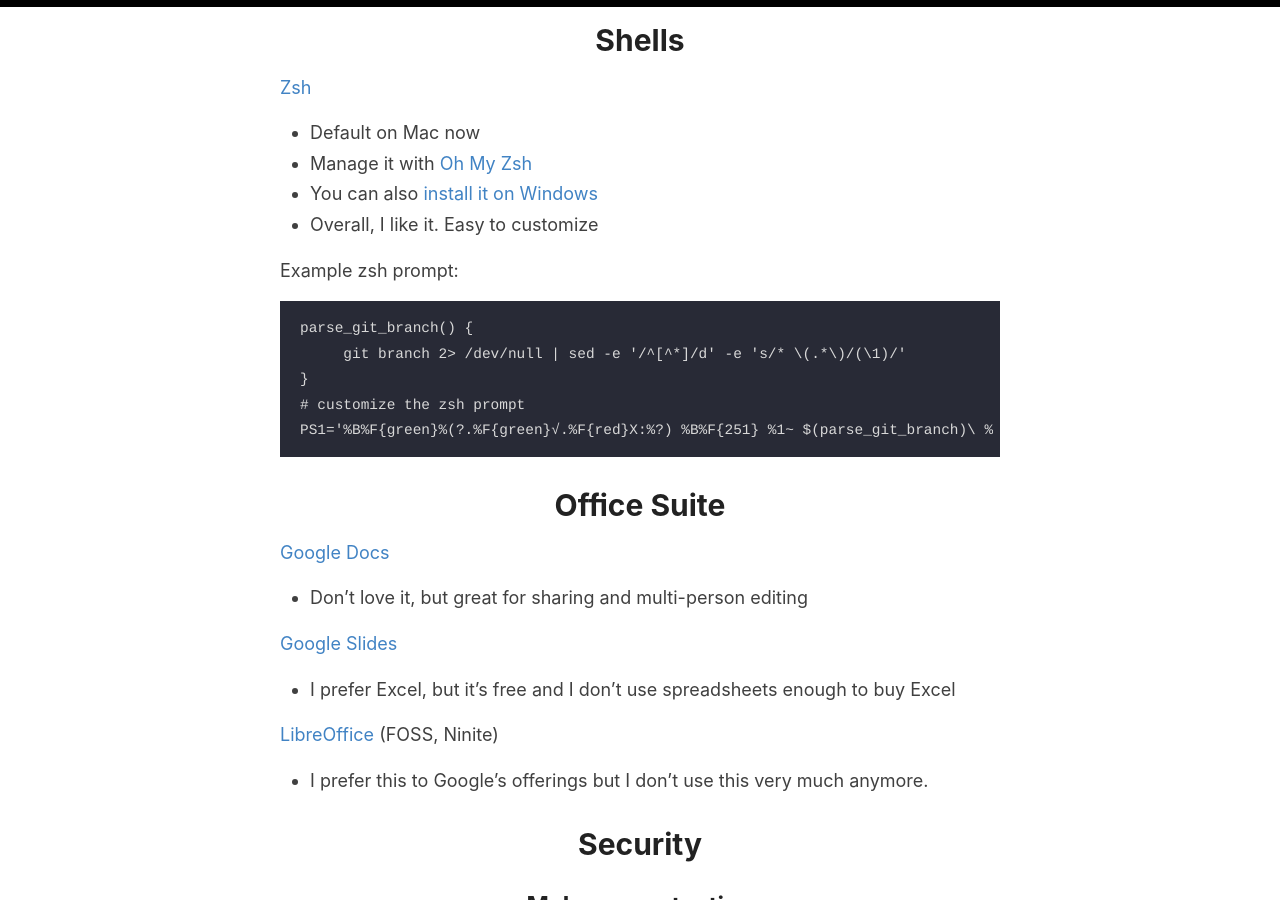
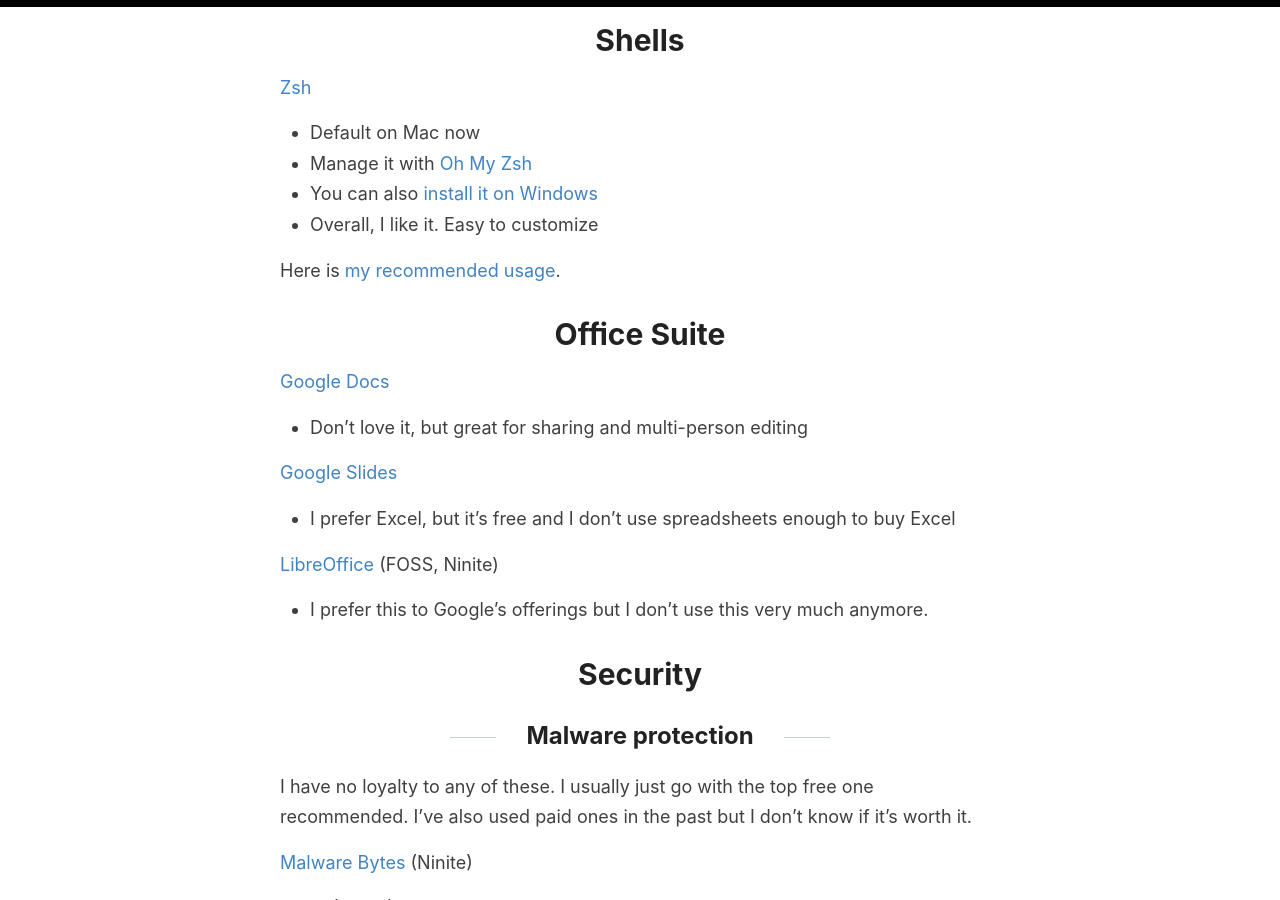
Before and after one commit to jss367/blog, a Jekyll site: the page built from _posts/2018-10-10-Software-I-Use.md, in a window 1280 px wide and 900 px high, scrolled down 6229 px. Built offline with Jekyll 4.4.1, drawn with Linux system fonts in a browser that asks for light colours.

Commit message:
Update 2018-10-10-Software-I-Use.md

````diff
--- a/_posts/2018-10-10-Software-I-Use.md
+++ b/_posts/2018-10-10-Software-I-Use.md
@@ -188,14 +188,7 @@ As you can see, I'm strewn across half a dozen terminals in Windows and have fou
 * You can also [install it on Windows](https://winsmarts.com/running-oh-my-zsh-on-windows-10-6fcb0fbc736b)
 * Overall, I like it. Easy to customize
 
-Example zsh prompt:
-```
-parse_git_branch() {
-     git branch 2> /dev/null | sed -e '/^[^*]/d' -e 's/* \(.*\)/(\1)/'
-}
-# customize the zsh prompt
-PS1='%B%F{green}%(?.%F{green}√.%F{red}X:%?) %B%F{251} %1~ $(parse_git_branch)\ %# '
-```
+Here is [my recommended usage](https://jss367.github.io/blog/bash-aliases/).
 
 # Office Suite
 [Google Docs](https://www.google.com/docs/about/)
````
